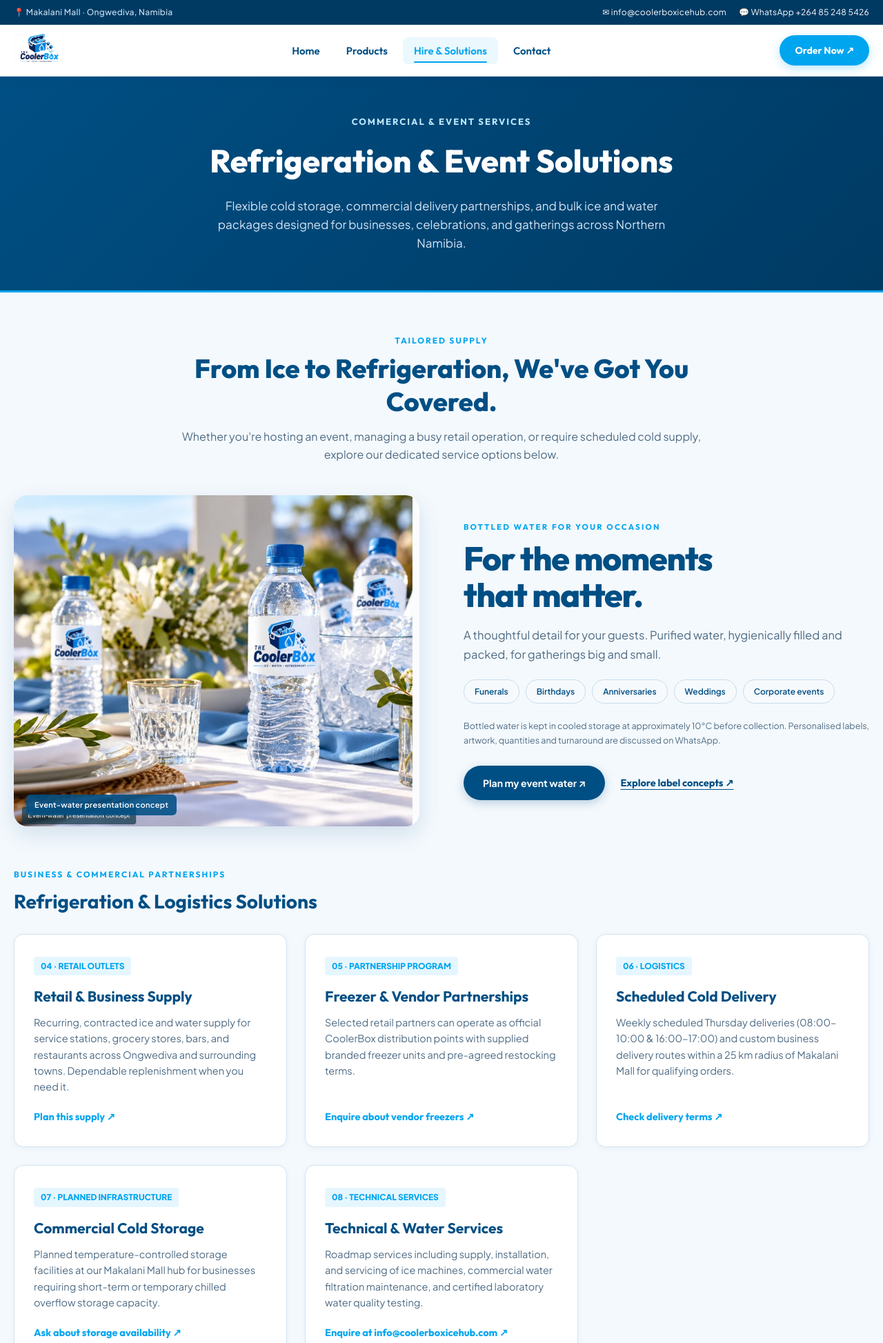
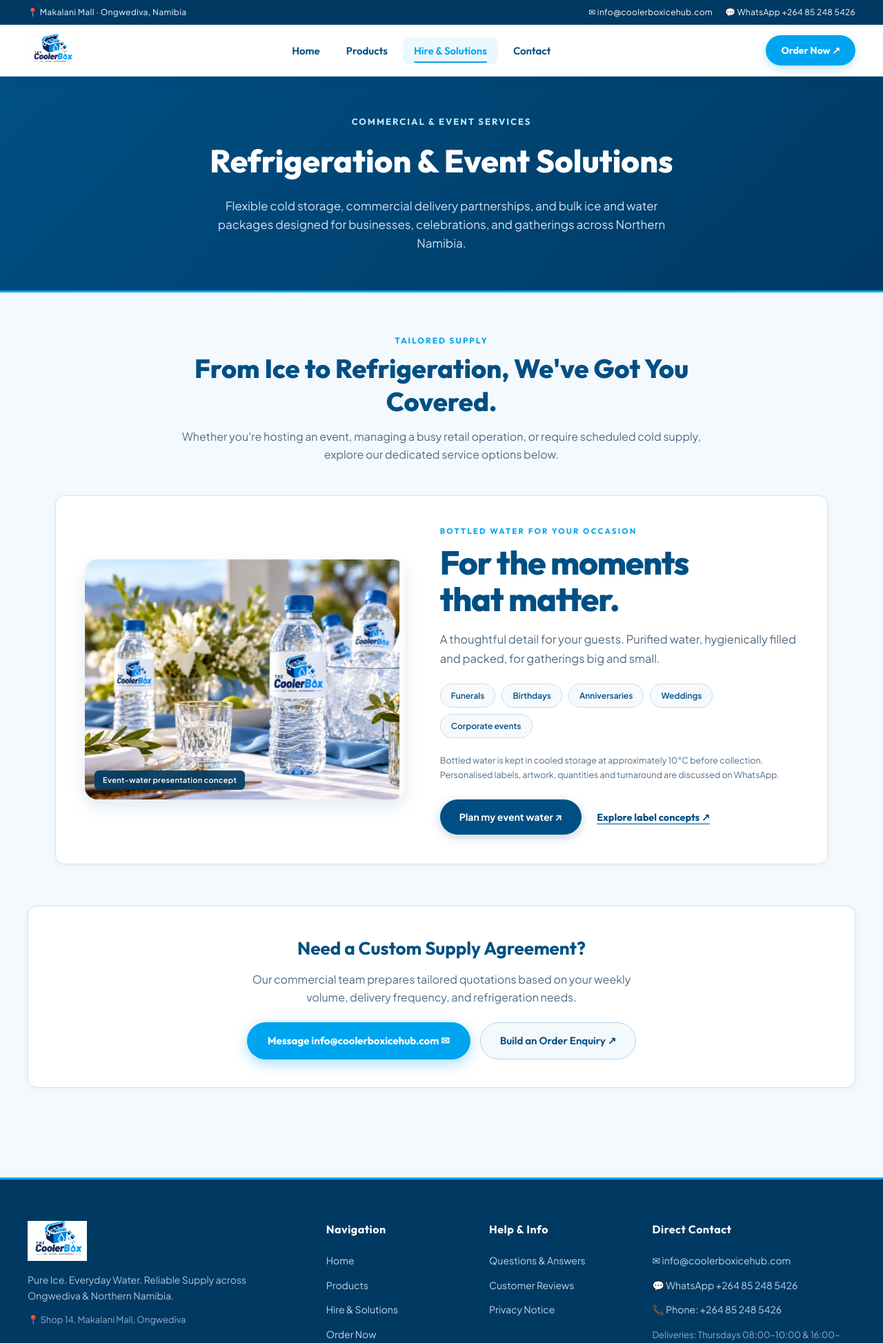
Before and after one commit to Mary-JoyN/COOLBOXICEHUB, a FastAPI app: page /hire in a window 1280 px wide. Shown: the top 1947 px of the page at 69% size. Run offline with FastAPI, Linux system fonts and the light colour scheme.

Commit message:
FEAT:remove refrigeration logistics section from services and constrain image sizes

```diff
--- a/static/ice-company.css
+++ b/static/ice-company.css
@@ -24,6 +24,16 @@
   --cb-radius-full: 9999px;
   --cb-font-body: 'Plus Jakarta Sans', system-ui, -apple-system, BlinkMacSystemFont, 'Segoe UI', Roboto, sans-serif;
   --cb-font-heading: 'Outfit', 'Plus Jakarta Sans', system-ui, sans-serif;
+}
+
+*, *::before, *::after {
+  box-sizing: border-box;
+}
+
+img, video {
+  max-width: 100%;
+  height: auto;
+  display: block;
 }
 
 body {
@@ -1123,40 +1151,51 @@ body {
    ========================================================================== */
 .event-feature {
   display: grid;
-  grid-template-columns: 1fr 1fr;
-  gap: clamp(32px, 5vw, 64px);
+  grid-template-columns: minmax(0, 1fr) minmax(0, 1.12fr);
+  gap: clamp(28px, 4vw, 56px);
   align-items: center;
-  margin: 40px 0 60px;
+  margin: 40px auto 60px;
+  background: #ffffff;
+  border: 1px solid var(--cb-border);
+  border-radius: var(--cb-radius-md);
+  padding: clamp(24px, 3.5vw, 42px);
+  box-shadow: var(--cb-shadow-sm);
+  max-width: 1120px;
 }
 
 .event-feature figure {
   margin: 0;
   position: relative;
-  border-radius: 20px;
+  border-radius: 18px;
   overflow: hidden;
   background: #edf1f3;
-  box-shadow: 0 12px 32px rgba(0, 79, 132, 0.14);
+  box-shadow: 0 10px 24px rgba(0, 79, 132, 0.12);
+  width: 100%;
+  max-width: 480px;
+  aspect-ratio: 4 / 3;
+  justify-self: center;
 }
 
 .event-feature figure img {
   width: 100%;
   height: 100%;
-  max-height: 480px;
   object-fit: cover;
+  object-position: center 30%;
   display: block;
 }
 
 .event-feature figcaption {
   position: absolute;
-  bottom: 16px;
-  left: 18px;
+  bottom: 14px;
+  left: 14px;
   color: #ffffff;
-  background: rgba(0, 79, 132, 0.88);
-  padding: 6px 12px;
+  background: rgba(0, 58, 99, 0.9);
+  padding: 5px 12px;
   border-radius: 6px;
   font-size: 11px;
   font-weight: 600;
   letter-spacing: 0.3px;
+  backdrop-filter: blur(4px);
 }
 
 .event-copy .eyebrow {
--- a/templates/services.html
+++ b/templates/services.html
@@ -70,7 +70,7 @@
     <!-- Event Option: The Moments That Matter (Matching Reference Image 3) -->
     <section class="event-feature" id="event-water">
       <figure>
-        <img src="/assets/event-water-concept.jpg" width="1536" height="1024" loading="lazy" alt="Illustrative CoolerBox bottled-water presentation at a celebration table">
+        <img src="/assets/event-water-concept.jpg" loading="lazy" alt="CoolerBox bottled-water presentation at a celebration table">
         <figcaption>Event-water presentation concept</figcaption>
       </figure>
       <div class="event-copy">
@@ -91,57 +91,6 @@
         </div>
       </div>
     </section>
-
-    <!-- Commercial & Logistics Solutions -->
-    <div style="margin-top:50px;margin-bottom:24px">
-      <span class="section-pre-title">BUSINESS & COMMERCIAL PARTNERSHIPS</span>
-      <h3 style="font-family:var(--cb-font-heading);font-size:clamp(22px, 2.5vw, 28px);color:var(--cb-navy);margin:4px 0 0">
-        Refrigeration & Logistics Solutions
-      </h3>
-    </div>
-
-    <div class="solutions-grid">
-
-      <!-- 04 Retail & Outlets -->
-      <article class="solution-card">
-        <span class="solution-badge">04 · RETAIL OUTLETS</span>
-        <h3>Retail & Business Supply</h3>
-        <p>Recurring, contracted ice and water supply for service stations, grocery stores, bars, and restaurants across Ongwediva and surrounding towns. Dependable replenishment when you need it.</p>
-        <a class="action-link" href="/order?service=Retail%20Supply">Plan this supply ↗</a>
-      </article>
-
-      <!-- 05 Freezer Partnerships -->
-      <article class="solution-card">
-        <span class="solution-badge">05 · PARTNERSHIP PROGRAM</span>
-        <h3>Freezer & Vendor Partnerships</h3>
-        <p>Selected retail partners can operate as official CoolerBox distribution points with supplied branded freezer units and pre-agreed restocking terms.</p>
-        <a class="action-link" href="/order?service=Freezer%2FVendor%20Partnerships">Enquire about vendor freezers ↗</a>
-      </article>
-
-      <!-- 06 Cold Delivery -->
-      <article class="solution-card">
-        <span class="solution-badge">06 · LOGISTICS</span>
-        <h3>Scheduled Cold Delivery</h3>
-        <p>Weekly scheduled Thursday deliveries (08:00–10:00 & 16:00–17:00) and custom business delivery routes within a 25 km radius of Makalani Mall for qualifying orders.</p>
-        <a class="action-link" href="/order?service=Ice%20%26%20Water%20Delivery">Check delivery terms ↗</a>
-      </article>
-
-      <!-- 07 Cold Storage -->
-      <article class="solution-card">
-        <span class="solution-badge">07 · PLANNED INFRASTRUCTURE</span>
-        <h3>Commercial Cold Storage</h3>
-        <p>Planned temperature-controlled storage facilities at our Makalani Mall hub for businesses requiring short-term or temporary chilled overflow storage capacity.</p>
-        <a class="action-link" href="/contact?subject=Cold%20Storage%20Enquiry">Ask about storage availability ↗</a>
-      </article>
-
-      <!-- 08 Technical & Equipment -->
-      <article class="solution-card">
-        <span class="solution-badge">08 · TECHNICAL SERVICES</span>
-        <h3>Technical & Water Services</h3>
-        <p>Roadmap services including supply, installation, and servicing of ice machines, commercial water filtration maintenance, and certified laboratory water quality testing.</p>
-        <a class="action-link" href="mailto:info@coolerboxicehub.com?subject=Technical%20%26%20Water%20Services%20Enquiry">Enquire at info@coolerboxicehub.com ↗</a>
-      </article>
-    </div>
 
     <!-- CTA Box -->
     <div style="background:var(--cb-surface);border:1px solid var(--cb-border);border-radius:var(--cb-radius-md);padding:40px;margin-top:60px;text-align:center;box-shadow:var(--cb-shadow-sm)">
--- a/templates/shop.html
+++ b/templates/shop.html
@@ -251,7 +251,7 @@
     <!-- Event Feature Section (Exact Reference Image 3) -->
     <section class="event-feature" id="event-water">
       <figure>
-        <img src="/assets/event-water-concept.jpg" width="1536" height="1024" loading="lazy" alt="Illustrative CoolerBox bottled-water presentation at a celebration table">
+        <img src="/assets/event-water-concept.jpg" loading="lazy" alt="CoolerBox bottled-water presentation at a celebration table">
         <figcaption>Event-water presentation concept</figcaption>
       </figure>
       <div class="event-copy">
```
Also changed, not shown: other parts of static/ice-company.css (+22 -4 lines).
